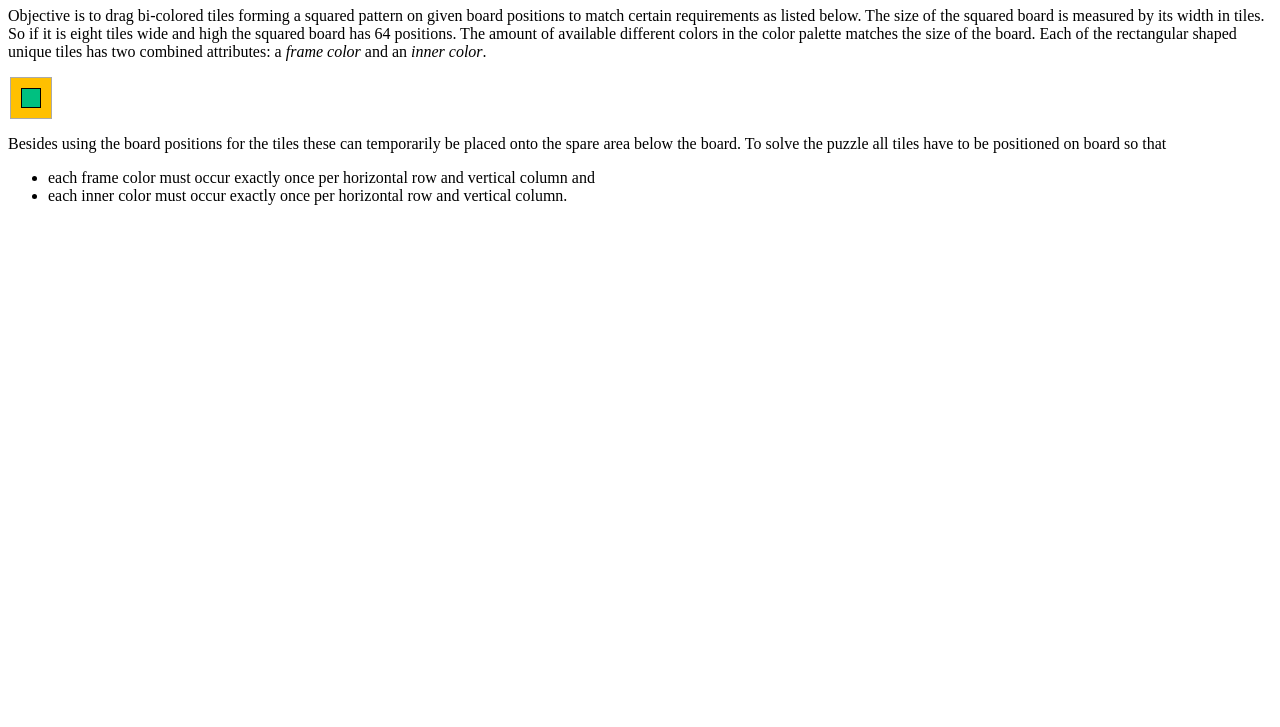
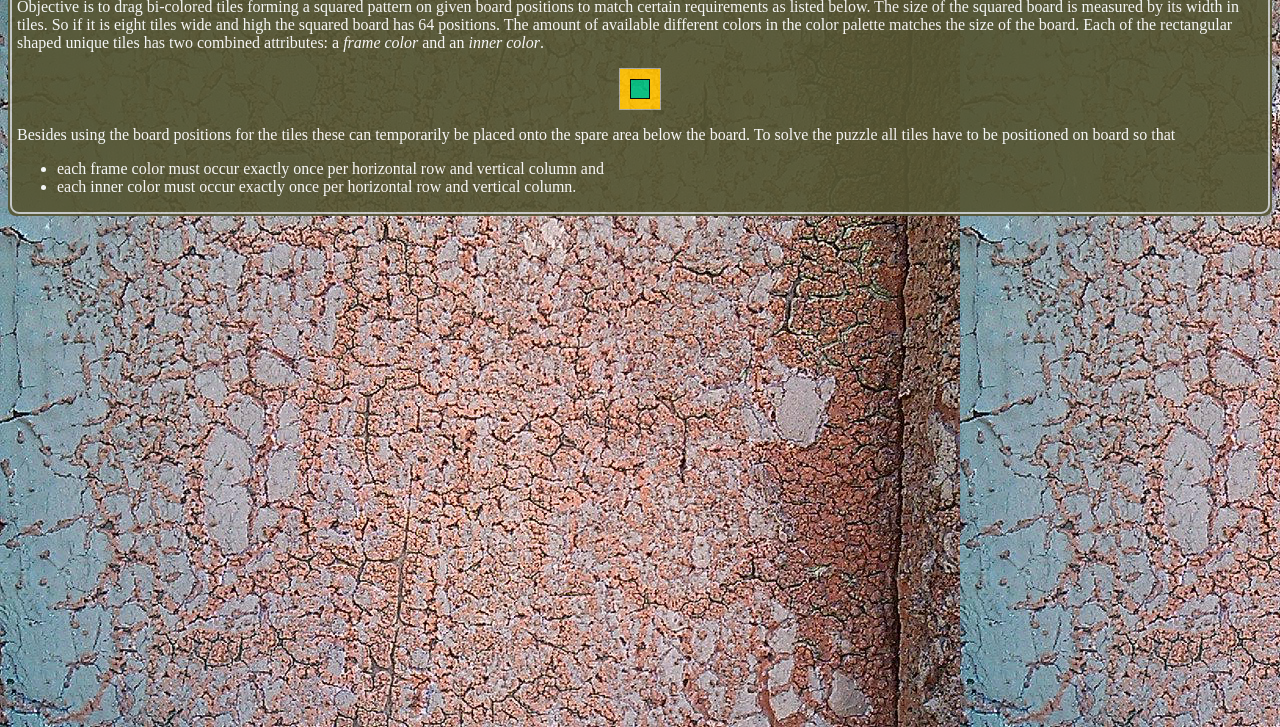
Before and after one commit to OMerkel/eulersquare, a plain HTML site: page src/rules.html in a window 1280 px wide. Shown: the part 73-800 px from the top of the page. Drawn offline with Linux system fonts and the light colour scheme.

Commit message:
Adding background and more sophisticated settings in css.

```diff
--- a/src/css/content.css
+++ b/src/css/content.css
@@ -1,11 +1,18 @@
 
-body { background-color:#FFFFFF; }
+body { background-color:#FFFFFF; background-image: url(../img/rostfaerbergasse.jpg); }
 figure { padding: 5px; margin: 0px; float: left; border: 1px solid #cccccc; border-radius: 9px; }
-figure img { border-radius: 7px 7px 0 0; }
-figure figcaption { padding: 2px 4px 2px 4px; background-color: #636363; color: #cccccc;
-  font-style: italic; border-radius: 0 0 7px 7px; width: 248px; }
-td { border:1px solid #888888; border-radius: 9px; padding:15px 0px 15px 0px; }
+figure img { border-radius: 7px 7px 0 0; opacity: 1.0; }
+figure figcaption { padding: 2px 4px 2px 4px; background-color: #666; color: #fff;
+  font-style: italic; border-radius: 0 0 7px 7px; width: 248px; opacity: 0.8; }
+caption { color:#fff; background-color:#111; opacity:0.8; border-radius: 20px 20px 0 0 }
+table { background-color:#553; color:#fff ; opacity:0.92; border-radius: 8px 8px 8px 8px }
+td { border:2px solid #ccc; border-radius: 9px; color:#fff; padding: 0 5px 0 5px; }
 #frame { width: 40px; height: 40px; padding: 0px; margin: 2px;
   border: 1px solid #aaaaaa; background: #ffc000; }
 #inner {width: 18px; height: 18px; padding: 0px; margin: 10px;
   border:1px solid #000000; background: #00c080; }
+h1 { text-align:center; color:#fff; padding: 0px; margin: 0px; }
+h2 { text-align:center; color:#fff; }
+ul { color:#fff ; }
+p { color:#fff ; }
+a { background-color:#ddf; color:#008 ; opacity:0.95; border-radius: 4px 4px 4px 4px }
--- a/src/css/index.css
+++ b/src/css/index.css
@@ -1,6 +1,6 @@
 
 body { margin:0px; padding:0px; background-color:#E0E0E0; font-size:150%; overflow-x: hidden; }
-iframe { margin:0px; padding:0px; border:none; width:100% }
+iframe { margin:0px; padding:0px; border:none; width:100%; }
 #buttonpanel { position: absolute; left: 0px; top: 0px;
 -moz-transition: all 2s ease;
 -webkit-transition: all 2s ease;
--- /dev/null
+++ b/src/css/menu.css
@@ -0,0 +1,22 @@
+
+body { background-color:#FFFFFF; background-image: url(../img/rostfaerbergasse.jpg); }
+figure { padding: 5px; margin: 0px; float: left; border: 2px solid #cccccc; border-radius: 9px; }
+figure img { border-radius: 7px 7px 0 0; }
+figure figcaption { padding: 2px 4px 2px 4px; background-color: #666; color: #fff;
+  font-style: italic; border-radius: 0 0 7px 7px; width: 248px; opacity: 0.8; }
+caption { color:#ddd; background-color:#111; opacity:0.8; border-radius: 20px 20px 0 0;
+  border: 1px solid #000; }
+table { background-color:#553; color:#fff ; opacity:0.8;
+  border: 1px solid #000; }
+td { border:2px solid #ccc; border-radius: 9px; padding:15px 0px 15px 0px;
+  background-color:#222; color:#fff; opacity:0.8; }
+#frame { width: 40px; height: 40px; padding: 0px; margin: 2px;
+  border: 1px solid #aaa; background: #ffc000; }
+#inner {width: 18px; height: 18px; padding: 0px; margin: 10px;
+  border:1px solid #000; background: #00c080; }
+h1 { text-align:center; background-color:#520; color:#eee ; opacity:0.8; border-radius: 20px 20px 0 0 }
+h2 { text-align:center; background-color:#520; color:#eee ; opacity:0.8; border-radius: 20px 20px 0 0 }
+ul { background-color:#520; color:#fff ; opacity:0.8; border-radius: 0 0 20px 20px;
+  border: 1px solid #000; padding: 10px 10px 10px 30px; margin: 0; }
+p { background-color:#553; color:#fff ; opacity:0.8; border-radius: 4px 4px 4px 4px }
+a { background-color:#ddf; color:#008 ; opacity:0.95; border-radius: 4px 4px 4px 4px }
--- a/src/rules.html
+++ b/src/rules.html
@@ -65,7 +65,14 @@
 <title>Leonhard Euler's Magic Square - Rules</title>
 </head>
 <body>
+<table>
+  <tr>
+    <td>
       <h1>Rules</h1>
+    </td>
+  </tr>
+  <tr>
+    <td>
       <p>Objective is to drag bi-colored tiles forming a squared pattern on
       given board positions to match certain requirements as listed below.
       The size of the squared board is measured by its width in tiles.
@@ -74,19 +81,21 @@ The amount of available different colors in the color palette matches
       the size of the board. Each of the rectangular shaped unique tiles
       has two combined attributes:
       a <i>frame color</i> and an <i>inner color</i>.</p>
-<div id="frame">
+      <center><div id="frame">
       <div id="inner">
       </div>
-</div>
+      </div></center>
       <p>Besides using the board positions for the tiles these can temporarily
       be placed onto the spare area below the board. To solve the puzzle all
-tiles have to be positioned on board so that
+      tiles have to be positioned on board so that</p>
       <ul>
         <li>each frame color must occur exactly once per horizontal row and
         vertical column and</li>
         <li>each inner color must occur exactly once per horizontal row and
         vertical column.</li>
       </ul>
-</p>
+    </td>
+  </tr>
+</table>
 </body>
 </html>
```
Also changed, not shown: src/info.html (+6 -0 lines), src/license.html (+10 -0 lines), src/menu.html (+1 -1 lines), src/img/rostfaerbergasse.jpg (added), 2 other files. Lines whose indentation alone changed are shown as unchanged.
